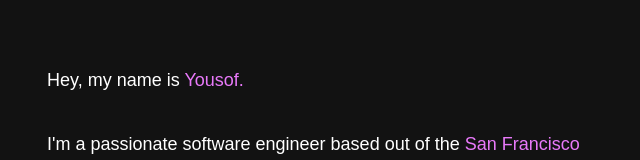
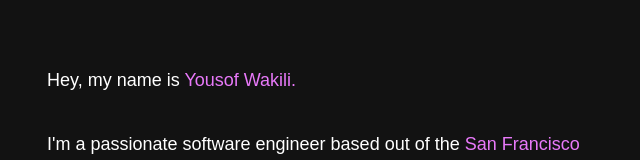
Before and after one commit to ywakili18/Portfolio_V2, a Next.js app: page /about in a window 1280 px wide. Shown: the part 204-364 px from the top of the page, without its empty margins (315-955 px from the left). Built offline with nearby package versions, Linux system fonts and the light colour scheme.

Commit message:
prep for deployment

```diff
--- a/components/aboutinfo/AboutMe.js
+++ b/components/aboutinfo/AboutMe.js
@@ -15,7 +15,7 @@ const AboutMe = () => {
       }}
     >
       <p>
-        Hey, my name is <span className="text-fuchsia-400">Yousof.</span>
+        Hey, my name is <span className="text-fuchsia-400">Yousof Wakili.</span>
       </p>
       <p>
         I'm a passionate software engineer based out of the{' '}
```
